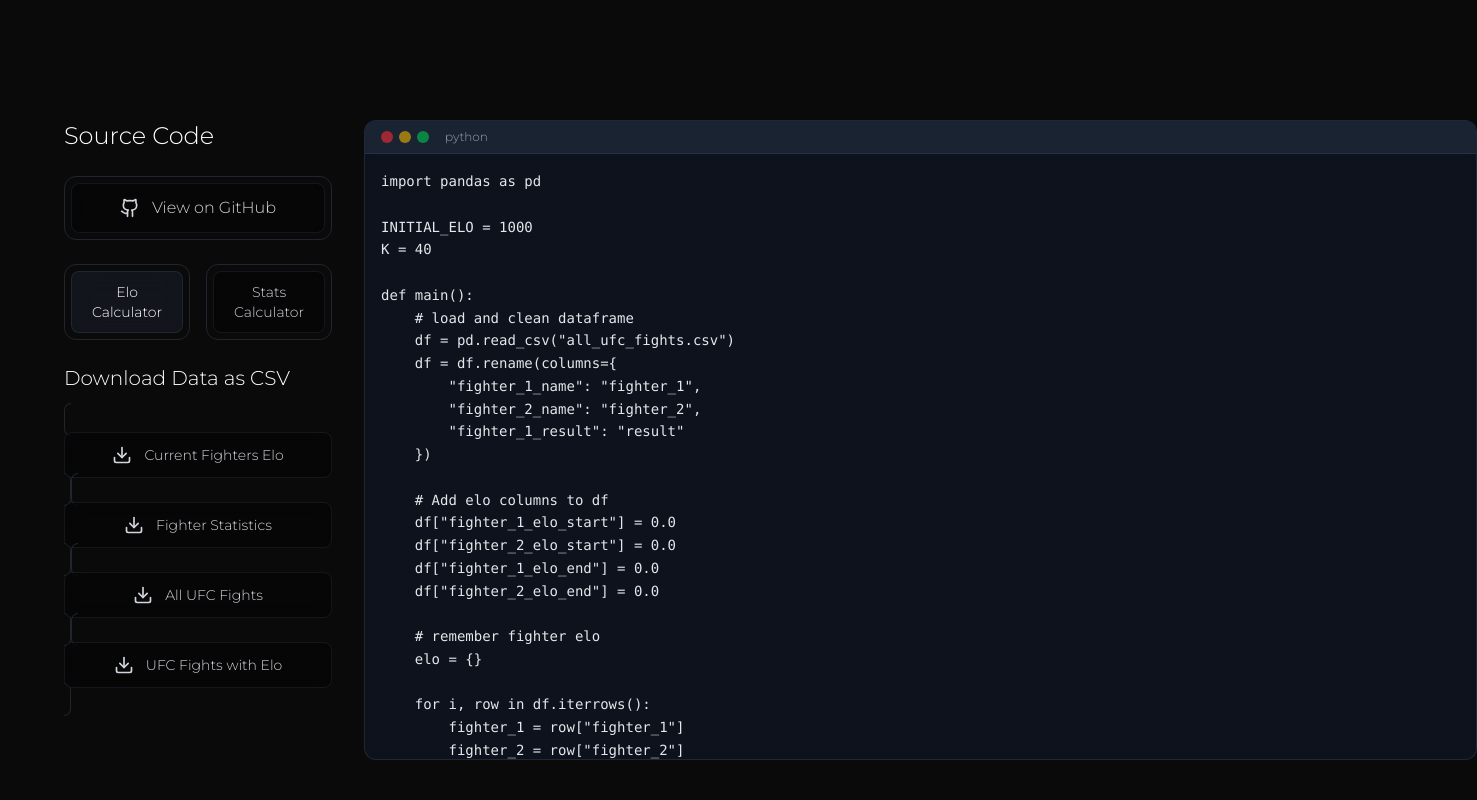
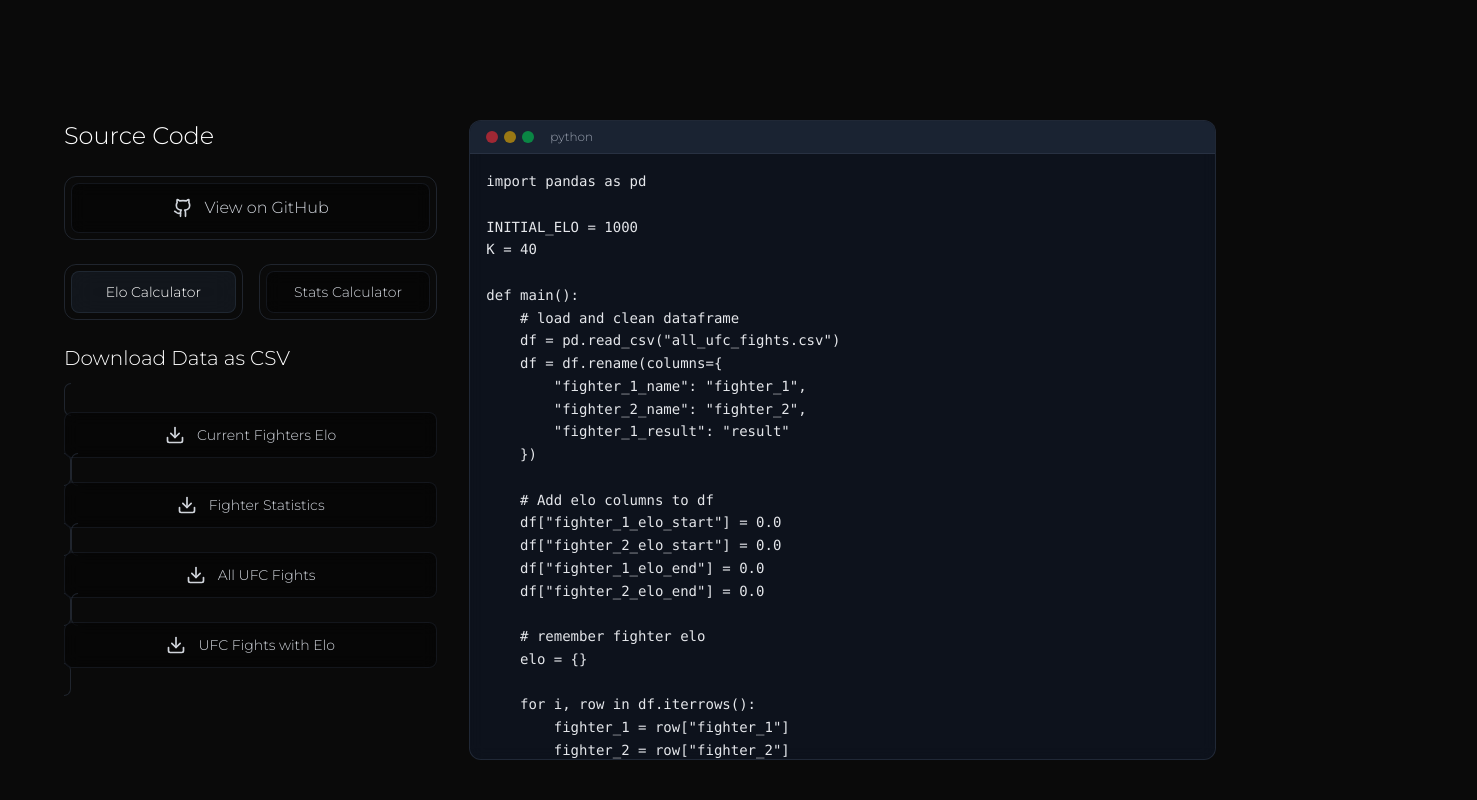
Before and after one commit to Jeremyliu-621/UFC-Elo-Calculator, a Next.js app in the folder frontend/: page / in a window 1280 px wide. Shown: the part 3160-3960 px from the top of the page, 1477 px wide, since content can reach past the window. Built offline with nearby package versions, Linux system fonts and the light colour scheme.

Commit message:
FINALLY DONE FOR THE NIGHT

```diff
--- a/frontend/components/Resources.tsx
+++ b/frontend/components/Resources.tsx
@@ -333,8 +333,8 @@ export default function Resources() {
         </div>
 
         {/* Right Side - Scrollable Code Display */}
-        <div className="flex flex-col w-full">
-          <div className="relative rounded-xl border-[0.75px] border-gray-700/50 bg-gray-900/60 backdrop-blur-sm overflow-hidden h-[80vh] flex flex-col w-full" style={{ minWidth: 0 }}>
+        <div className="flex flex-col" style={{ minWidth: 0, width: '100%', overflow: 'hidden' }}>
+          <div className="relative rounded-xl border-[0.75px] border-gray-700/50 bg-gray-900/60 backdrop-blur-sm overflow-hidden h-[80vh] flex flex-col" style={{ minWidth: 0, width: '100%', maxWidth: '100%' }}>
             {/* Jupyter notebook style header */}
             <div className="bg-gray-800/80 px-4 py-2 border-b border-gray-700/50 flex items-center gap-2 flex-shrink-0">
               <div className="flex gap-1.5">
```
